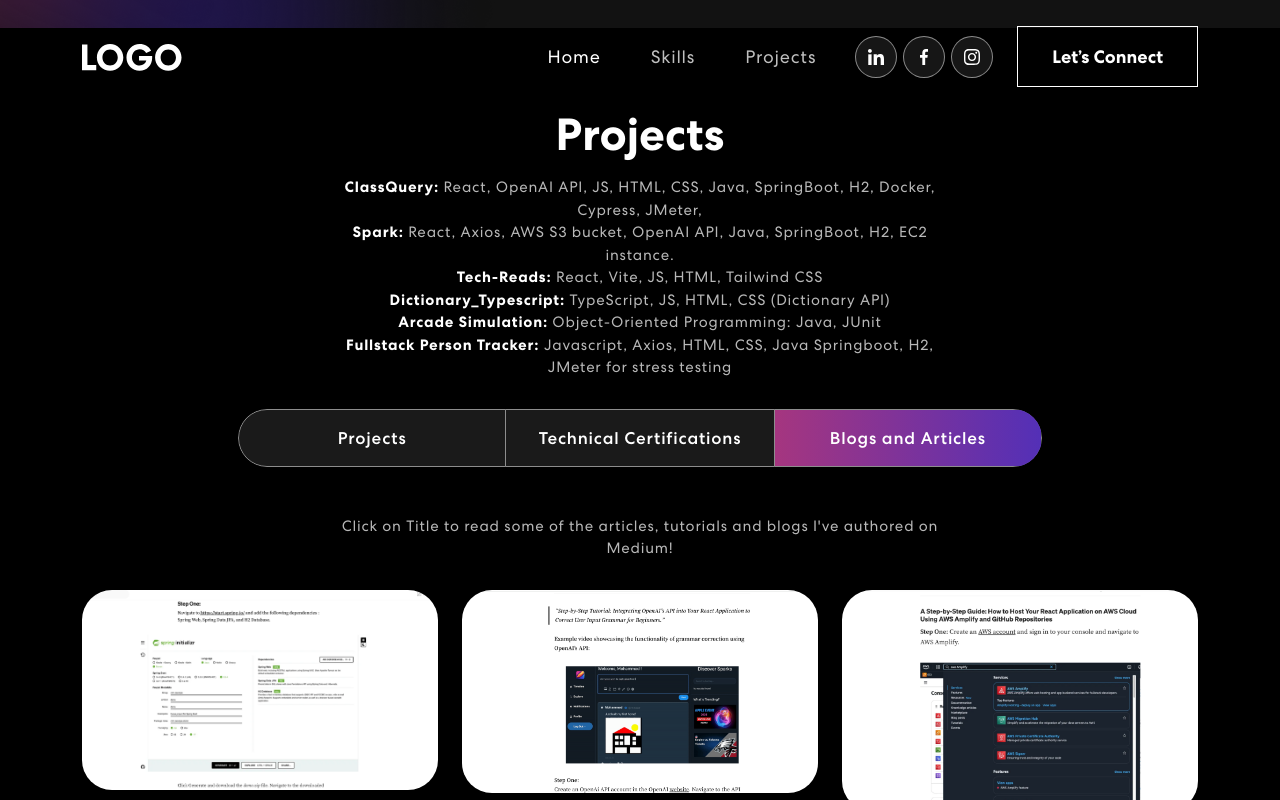
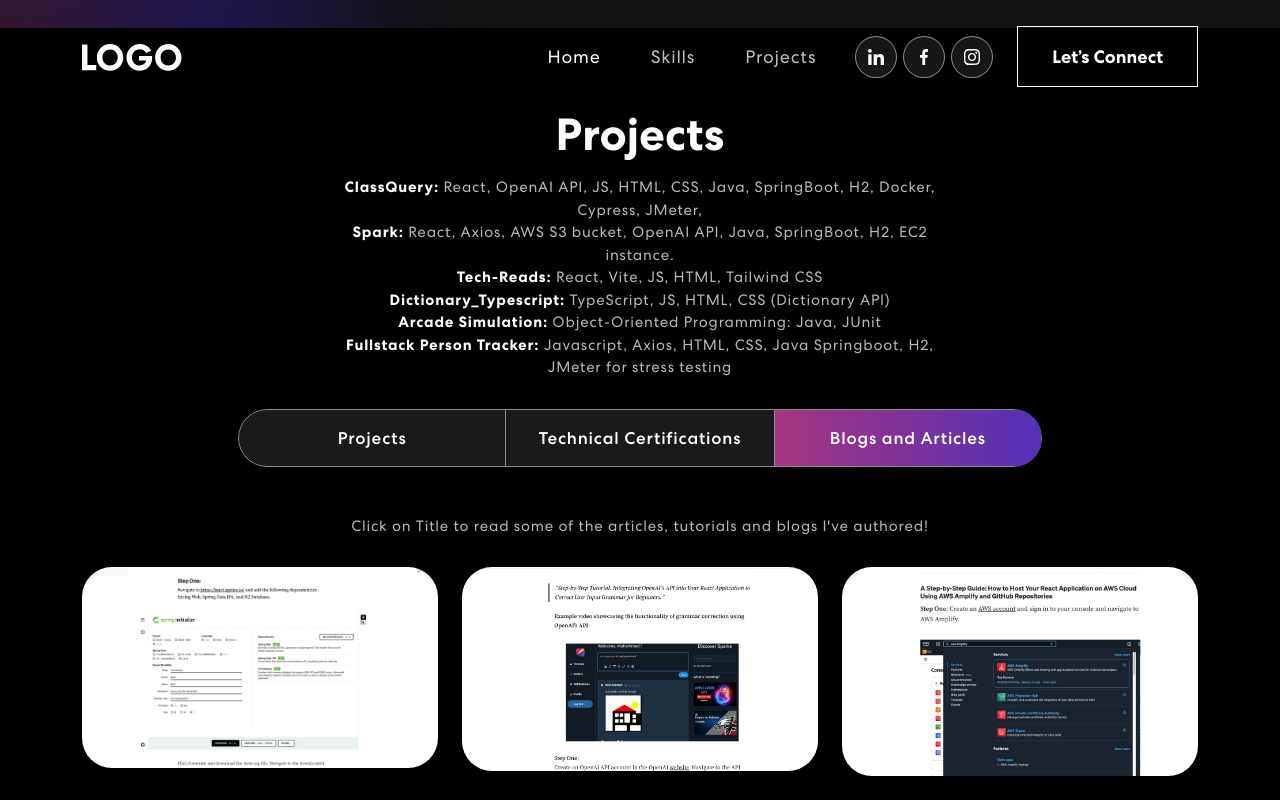
Before and after one commit to mnaser11218/Portfolio, a React (Create React App) app: page / in a window 1280 px wide. Both pictures are taken after a click on the tab "Blogs and Articles". Shown: the part 1542-2342 px from the top of the page. Built offline with nearby package versions, Linux system fonts and the light colour scheme.

Commit message:
updated style for projects cards

```diff
--- a/src/App.css
+++ b/src/App.css
@@ -421,7 +421,16 @@ nav.navbar .navbar-toggler[aria-expanded="true"] .navbar-toggler-icon {
   border-radius: 30px;
   overflow: hidden;
   margin-bottom: 24px;
+  max-height: 85%;
 }
+
+.proj-imgbx img{
+ /* // border: red solid 1px; */
+
+}
+
+
+
 .proj-imgbx::before {
   content: "";
   background: linear-gradient(90.21deg, #AA367C -5.91%, #4A2FBD 111.58%);
--- a/src/components/ProjectCard.js
+++ b/src/components/ProjectCard.js
@@ -4,7 +4,7 @@ export const ProjectCard = ({ title, description, imgUrl, img }) => {
   return (
     <Col size={12} sm={6} md={4}>
       <div className="proj-imgbx">
-      <a href={imgUrl}> <img src={img} />
+      <a href={imgUrl}> <img  style={{width: "100%",  "height": "auto"}} src={img} />
         <div className="proj-txtx">
           <h5>{title}</h5>
           <span>{description}</span>
--- a/src/components/Projects.js
+++ b/src/components/Projects.js
@@ -189,7 +189,7 @@ export const Projects = () => {
                     </Tab.Pane>
 
                     <Tab.Pane eventKey="third">
-                    <p>Click on Title to read some of the articles, tutorials and blogs I've authored on Medium!</p>
+                    <p>Click on Title to read some of the articles, tutorials and blogs I've authored!</p>
                       <Row>
 
                         {
```
